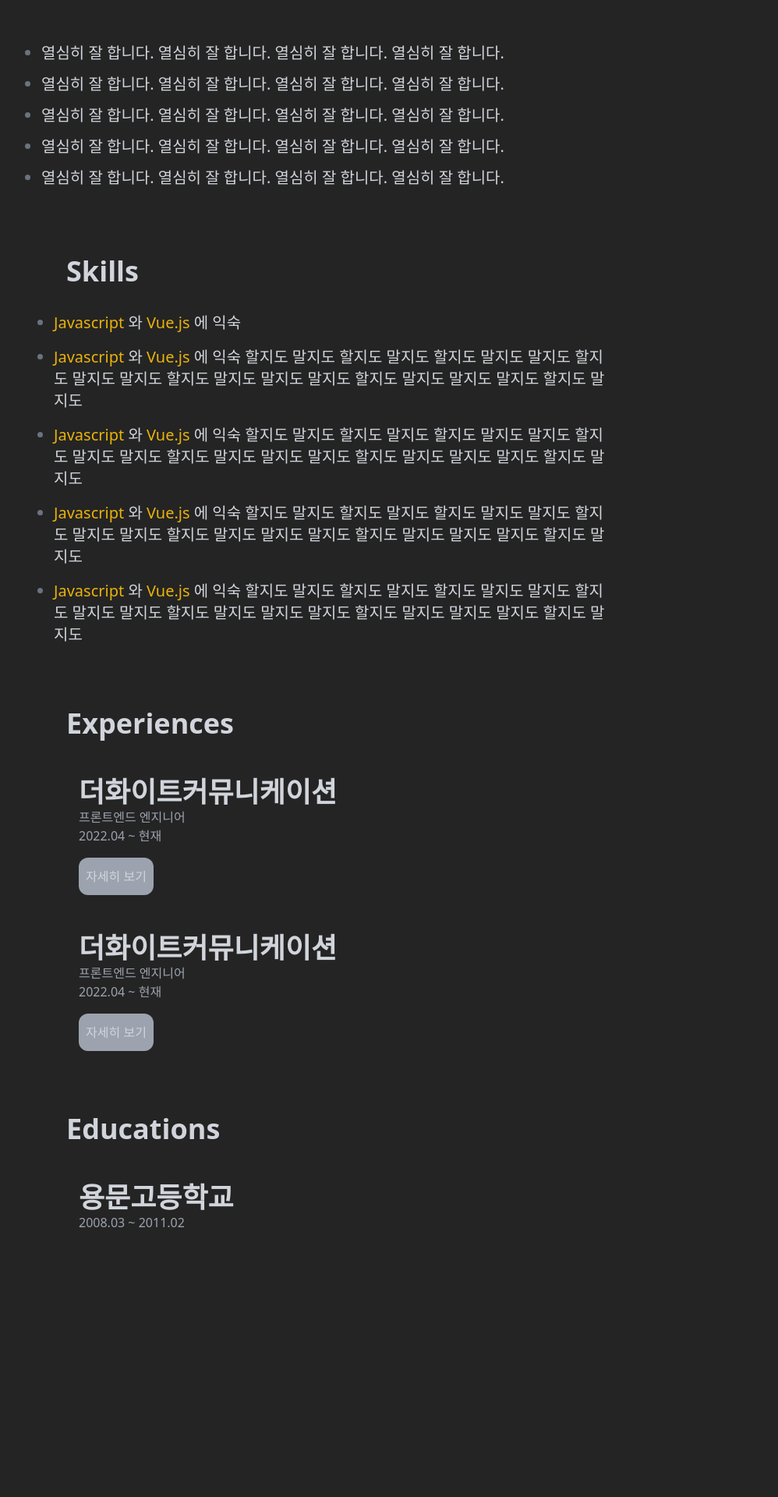
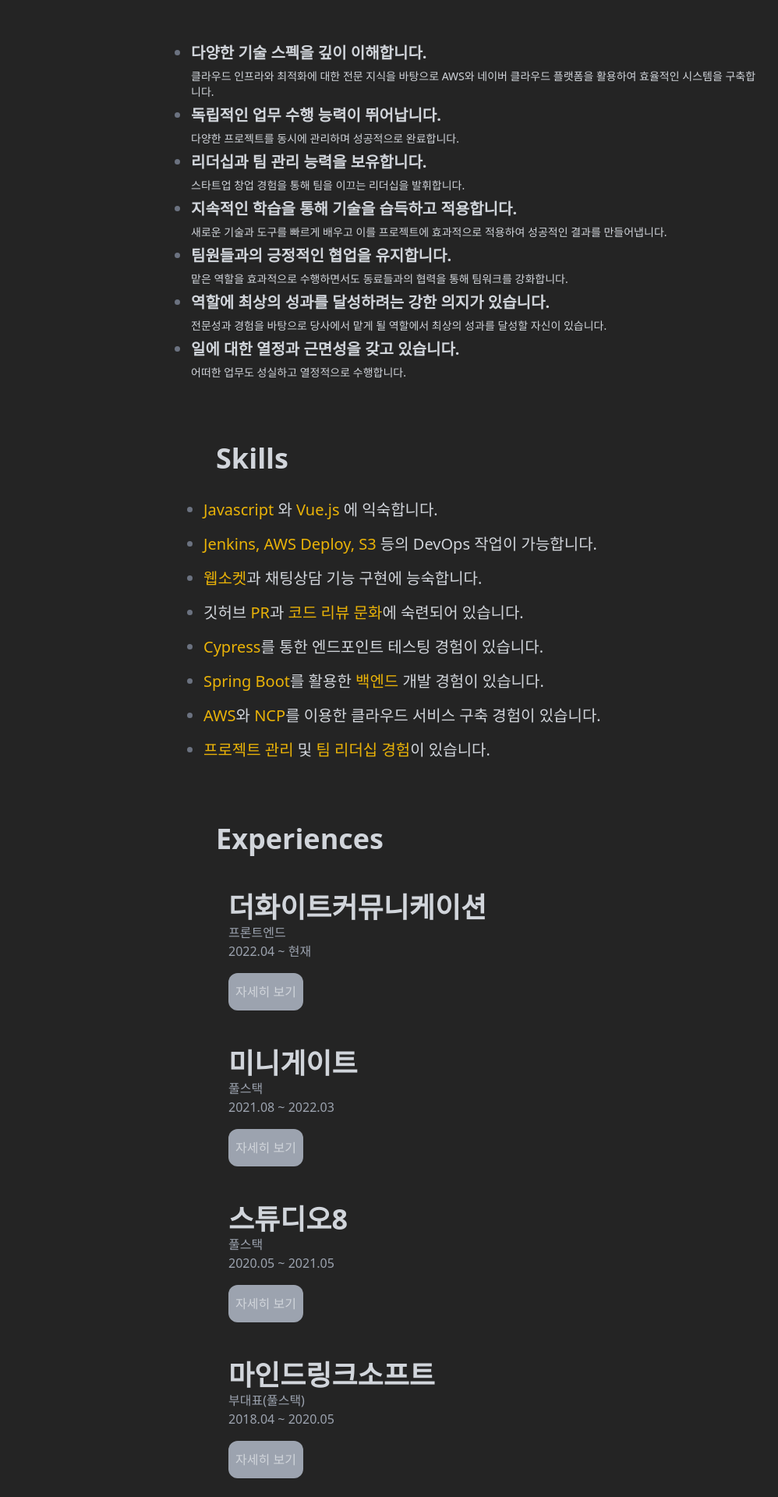
Before and after one commit to zkwmdi30/next-portfilo, a Next.js app: page / in a window 1280 px wide. Shown: the part 740-2660 px from the top of the page at 78% size, without its empty margins (27-1025 px from the left). Before the commit the page ends 2400 px from the top, so only its background shows below. Built offline with nearby package versions, Linux system fonts and the light colour scheme; a web font is replaced by a local one.

Commit message:
이력서 내용 추가

```diff
--- a/src/app/Experiences.tsx
+++ b/src/app/Experiences.tsx
@@ -1,14 +1,10 @@
 'use client';
-import { Fragment, useEffect, useState, useRef } from 'react';
-import { Dialog, Transition } from '@headlessui/react';
+import { useEffect, useState, useRef } from 'react';
 import Link from 'next/link';
 
 export default function Skills() {
   const [isVisible, setIsVisible] = useState(false);
   const elementRef = useRef(null);
-
-  const [open, setOpen] = useState(true);
-  const cancelButtonRef = useRef(null);
 
   useEffect(() => {
     const observer = new IntersectionObserver(
@@ -46,17 +42,51 @@ export default function Skills() {
       <ul>
         <li className="m-12">
           <span className="text-4xl font-extrabold">더화이트커뮤니케이션</span>
-          <p className="text-gray-400">프론트엔드 엔지니어</p>
+          <p className="text-gray-400">프론트엔드</p>
           <p className="text-gray-400">2022.04 ~ 현재</p>
           <Link href="/thewc">
             <button className="mt-4 w-24 h-12 rounded-xl bg-gray-400">자세히 보기</button>
           </Link>
         </li>
         <li className="m-12">
-          <span className="text-4xl font-extrabold">더화이트커뮤니케이션</span>
-          <p className="text-gray-400">프론트엔드 엔지니어</p>
-          <p className="text-gray-400">2022.04 ~ 현재</p>
-          <button className="mt-4 w-24 h-12 rounded-xl bg-gray-400">자세히 보기</button>
+          <span className="text-4xl font-extrabold">미니게이트</span>
+          <p className="text-gray-400">풀스택</p>
+          <p className="text-gray-400">2021.08 ~ 2022.03</p>
+          <Link href="/minigate">
+            <button className="mt-4 w-24 h-12 rounded-xl bg-gray-400">자세히 보기</button>
+          </Link>
+        </li>
+        <li className="m-12">
+          <span className="text-4xl font-extrabold">스튜디오8</span>
+          <p className="text-gray-400">풀스택</p>
+          <p className="text-gray-400">2020.05 ~ 2021.05</p>
+          <Link href="/studio8">
+            <button className="mt-4 w-24 h-12 rounded-xl bg-gray-400">자세히 보기</button>
+          </Link>
+        </li>
+        <li className="m-12">
+          <span className="text-4xl font-extrabold">마인드링크소프트</span>
+          <p className="text-gray-400">부대표(풀스택)</p>
+          <p className="text-gray-400">2018.04 ~ 2020.05</p>
+          <Link href="/mindlinksoft">
+            <button className="mt-4 w-24 h-12 rounded-xl bg-gray-400">자세히 보기</button>
+          </Link>
+        </li>
+        <li className="m-12">
+          <span className="text-4xl font-extrabold">씨씨미디어서비스</span>
+          <p className="text-gray-400">웹개발</p>
+          <p className="text-gray-400">2017.07 ~ 2018.03</p>
+          <Link href="/ccmedia">
+            <button className="mt-4 w-24 h-12 rounded-xl bg-gray-400">자세히 보기</button>
+          </Link>
+        </li>
+        <li className="m-12">
+          <span className="text-4xl font-extrabold">디나인텍</span>
+          <p className="text-gray-400">웹개발</p>
+          <p className="text-gray-400">2016.09 ~ 2017.08</p>
+          <Link href="/dninetec">
+            <button className="mt-4 w-24 h-12 rounded-xl bg-gray-400">자세히 보기</button>
+          </Link>
         </li>
       </ul>
     </section>
--- a/src/app/Introduce.tsx
+++ b/src/app/Introduce.tsx
@@ -37,12 +37,37 @@ export default function Skills() {
         transition: 'opacity 1.0s ease 0s;'
       }}
     >
-      <ul className="list-disc marker:text-gray-500 text-xl leading-10">
-        <li>열심히 잘 합니다. 열심히 잘 합니다. 열심히 잘 합니다. 열심히 잘 합니다.</li>
-        <li>열심히 잘 합니다. 열심히 잘 합니다. 열심히 잘 합니다. 열심히 잘 합니다.</li>
-        <li>열심히 잘 합니다. 열심히 잘 합니다. 열심히 잘 합니다. 열심히 잘 합니다.</li>
-        <li>열심히 잘 합니다. 열심히 잘 합니다. 열심히 잘 합니다. 열심히 잘 합니다.</li>
-        <li>열심히 잘 합니다. 열심히 잘 합니다. 열심히 잘 합니다. 열심히 잘 합니다.</li>
+      <ul className="list-disc marker:text-gray-500 text-xl leading-loose">
+        <li>
+          <b>다양한 기술 스펙을 깊이 이해합니다.</b>
+          <div className="text-sm">
+            클라우드 인프라와 최적화에 대한 전문 지식을 바탕으로 AWS와 네이버 클라우드 플랫폼을 활용하여 효율적인 시스템을 구축합니다.
+          </div>
+        </li>
+        <li>
+          <b>독립적인 업무 수행 능력이 뛰어납니다.</b>
+          <div className="text-sm">다양한 프로젝트를 동시에 관리하며 성공적으로 완료합니다.</div>
+        </li>
+        <li>
+          <b>리더십과 팀 관리 능력을 보유합니다.</b>
+          <div className="text-sm">스타트업 창업 경험을 통해 팀을 이끄는 리더십을 발휘합니다.</div>
+        </li>
+        <li>
+          <b>지속적인 학습을 통해 기술을 습득하고 적용합니다.</b>
+          <div className="text-sm">새로운 기술과 도구를 빠르게 배우고 이를 프로젝트에 효과적으로 적용하여 성공적인 결과를 만들어냅니다.</div>
+        </li>
+        <li>
+          <b>팀원들과의 긍정적인 협업을 유지합니다.</b>
+          <div className="text-sm">맡은 역할을 효과적으로 수행하면서도 동료들과의 협력을 통해 팀워크를 강화합니다.</div>
+        </li>
+        <li>
+          <b>역할에 최상의 성과를 달성하려는 강한 의지가 있습니다.</b>
+          <div className="text-sm">전문성과 경험을 바탕으로 당사에서 맡게 될 역할에서 최상의 성과를 달성할 자신이 있습니다.</div>
+        </li>
+        <li>
+          <b>일에 대한 열정과 근면성을 갖고 있습니다.</b>
+          <div className="text-sm">어떠한 업무도 성실하고 열정적으로 수행합니다.</div>
+        </li>
       </ul>
     </section>
   );
--- a/src/app/Skills.tsx
+++ b/src/app/Skills.tsx
@@ -41,23 +41,28 @@ export default function Skills() {
       <div>
         <ul className="list-disc marker:text-gray-500 text-xl">
           <li className="leading-7 m-4">
-            <span className="text-yellow-500">Javascript</span> 와 <span className="text-yellow-500">Vue.js</span> 에 익숙
+            <span className="text-yellow-500">Javascript</span> 와 <span className="text-yellow-500">Vue.js</span> 에 익숙합니다.
           </li>
           <li className="leading-7 m-4">
-            <span className="text-yellow-500">Javascript</span> 와 <span className="text-yellow-500">Vue.js</span> 에 익숙 할지도 말지도 할지도 말지도
-            할지도 말지도 말지도 할지도 말지도 말지도 할지도 말지도 말지도 말지도 할지도 말지도 말지도 말지도 할지도 말지도
+            <span className="text-yellow-500">Jenkins, AWS Deploy, S3</span> 등의 DevOps 작업이 가능합니다.
           </li>
           <li className="leading-7 m-4">
-            <span className="text-yellow-500">Javascript</span> 와 <span className="text-yellow-500">Vue.js</span> 에 익숙 할지도 말지도 할지도 말지도
-            할지도 말지도 말지도 할지도 말지도 말지도 할지도 말지도 말지도 말지도 할지도 말지도 말지도 말지도 할지도 말지도
+            <span className="text-yellow-500">웹소켓</span>과 채팅상담 기능 구현에 능숙합니다.
           </li>
           <li className="leading-7 m-4">
-            <span className="text-yellow-500">Javascript</span> 와 <span className="text-yellow-500">Vue.js</span> 에 익숙 할지도 말지도 할지도 말지도
-            할지도 말지도 말지도 할지도 말지도 말지도 할지도 말지도 말지도 말지도 할지도 말지도 말지도 말지도 할지도 말지도
+            깃허브 <span className="text-yellow-500">PR</span>과 <span className="text-yellow-500">코드 리뷰 문화</span>에 숙련되어 있습니다.
           </li>
           <li className="leading-7 m-4">
-            <span className="text-yellow-500">Javascript</span> 와 <span className="text-yellow-500">Vue.js</span> 에 익숙 할지도 말지도 할지도 말지도
-            할지도 말지도 말지도 할지도 말지도 말지도 할지도 말지도 말지도 말지도 할지도 말지도 말지도 말지도 할지도 말지도
+            <span className="text-yellow-500">Cypress</span>를 통한 엔드포인트 테스팅 경험이 있습니다.
+          </li>
+          <li className="leading-7 m-4">
+            <span className="text-yellow-500">Spring Boot</span>를 활용한 <span className="text-yellow-500">백엔드</span> 개발 경험이 있습니다.
+          </li>
+          <li className="leading-7 m-4">
+            <span className="text-yellow-500">AWS</span>와 <span className="text-yellow-500">NCP</span>를 이용한 클라우드 서비스 구축 경험이 있습니다.
+          </li>
+          <li className="leading-7 m-4">
+            <span className="text-yellow-500">프로젝트 관리</span> 및 <span className="text-yellow-500">팀 리더십 경험</span>이 있습니다.
           </li>
         </ul>
       </div>
--- a/src/app/layout.tsx
+++ b/src/app/layout.tsx
@@ -1,4 +1,6 @@
 import './globals.css';
+import Header from './Header';
+
 export default function RootLayout({ children }: { children: React.ReactNode }) {
   return (
     <html lang="en">
@@ -7,12 +9,15 @@ export default function RootLayout({ children }: { children: React.ReactNode })
           background: 0,
           backgroundColor: 'rgba(36,36,36,1)',
           position: 'relative',
-          maxWidth: '900px',
           display: 'flex',
           flexDirection: 'column'
         }}
       >
-        {children}
+        <div className="flex min-h-screen flex-col items-center">
+          <Header />
+
+          {children}
+        </div>
       </body>
     </html>
   );
--- a/src/app/page.tsx
+++ b/src/app/page.tsx
@@ -1,4 +1,3 @@
-import Header from './Header';
 import Introduce from './Introduce';
 import Skills from './Skills';
 import Experiences from './Experiences';
@@ -6,10 +5,7 @@ import Educations from './Educations';
 
 export default function Home() {
   return (
-    <div className="flex min-h-screen flex-col items-center">
-      <Header />
-
-      <main className="pt-28 text-gray-300">
+    <main className="max-w-4xl pt-28 text-gray-300 mx-auto">
       <section className="text-yellow-500 text-7xl font-bold m-32 leading-normal">
         <p>안녕하세요.</p>
         <p>프론트엔드 개발자</p>
@@ -24,6 +20,5 @@ export default function Home() {
 
       <Educations />
     </main>
-    </div>
   );
 }
--- a/src/app/thewc/page.tsx
+++ b/src/app/thewc/page.tsx
@@ -1,12 +1,11 @@
-export default function thewc() {
+'use client';
+import { useEffect, useState, useRef } from 'react';
+
+export default function Thewc() {
   return (
     <div className="flex min-h-screen flex-col items-center">
       <main className="pt-28 text-gray-300">
-        <section className="text-yellow-500 text-7xl font-bold m-32 leading-normal">
-          <p>안녕하세요.</p>
-          <p>프론트엔드 개발자</p>
-          <p>이명필입니다.</p>
-        </section>
+        <section className="font-bold m-32 leading-normal">thewc</section>
       </main>
     </div>
   );
```
Lines whose indentation alone changed are shown as unchanged.
